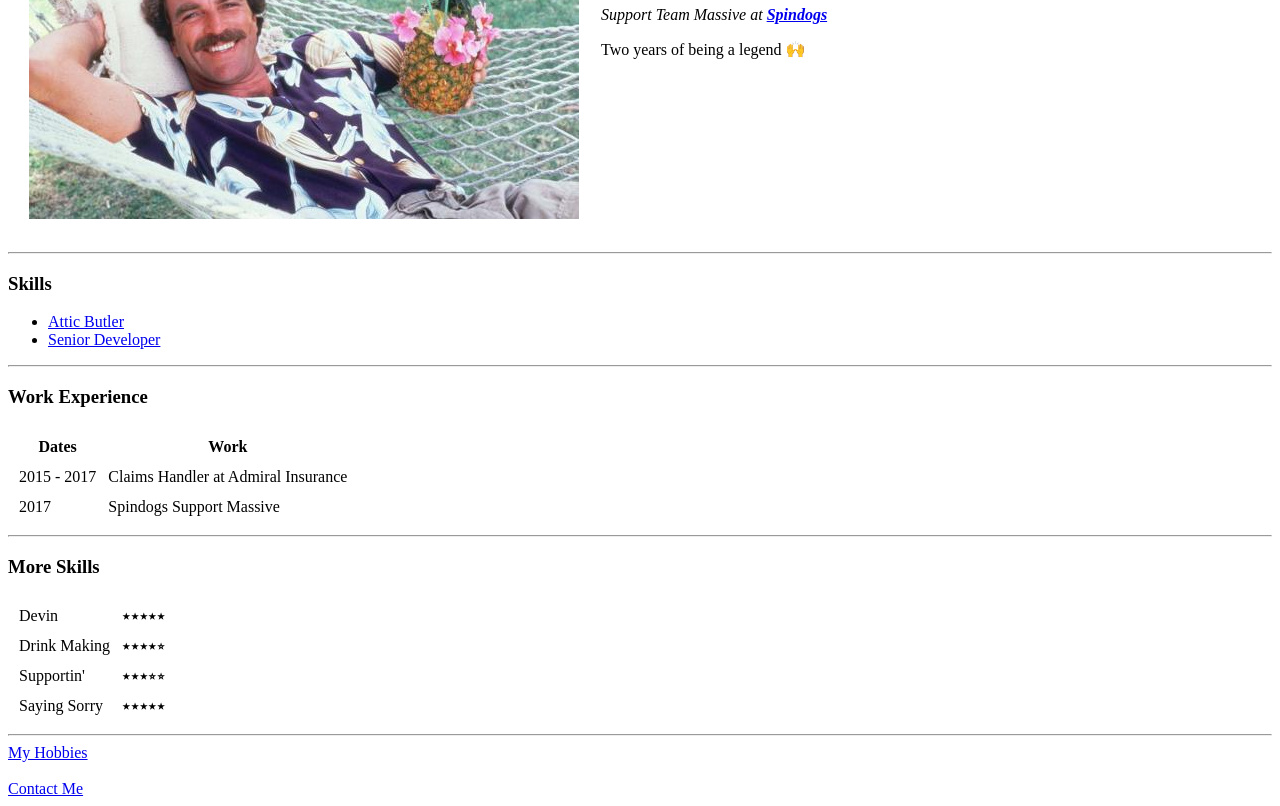
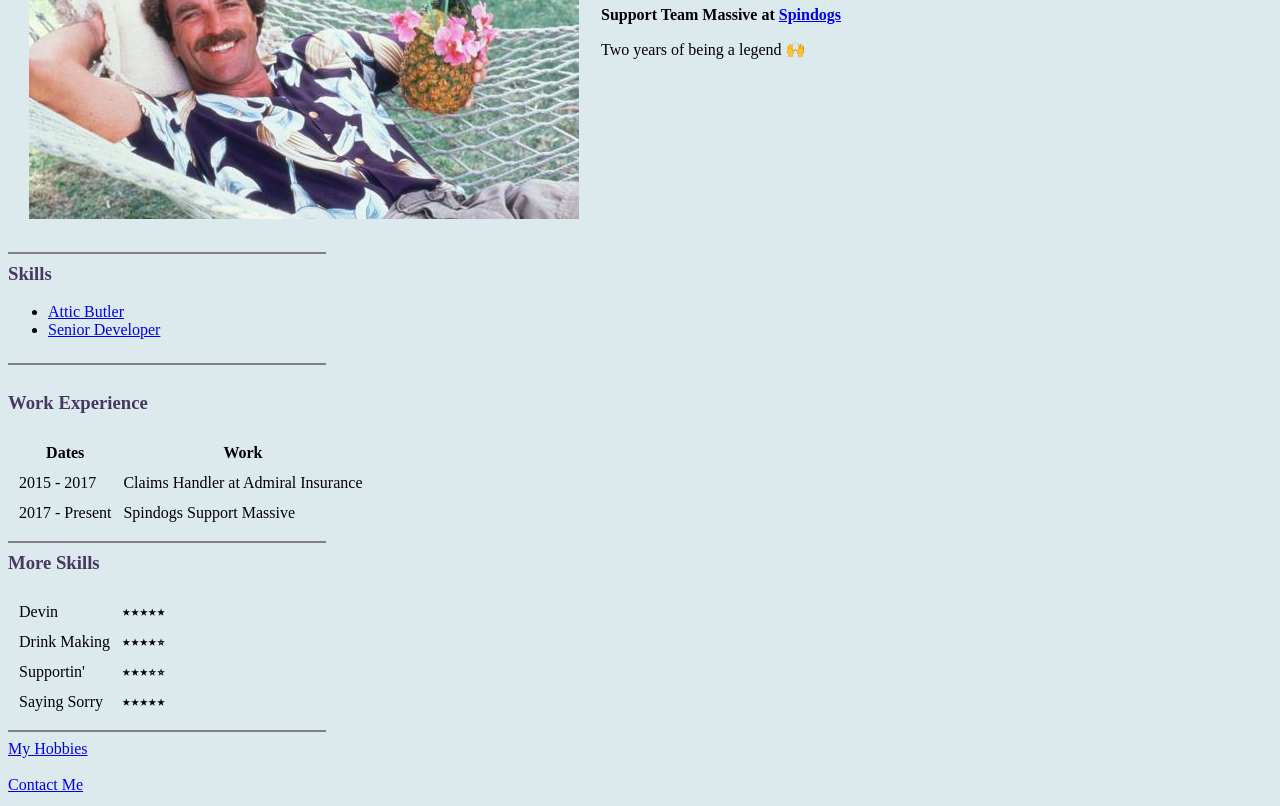
Before and after one commit to jenj045/cv, a plain HTML site: page index.html in a window 1280 px wide. Shown: the part 250-1056 px from the top of the page. Drawn offline with Linux system fonts and the light colour scheme.

Commit message:
Add files via upload

```diff
--- a/index.html
+++ b/index.html
@@ -4,16 +4,18 @@
 <head>
   <meta charset="utf-8">
   <title>🖤Jennifer's Personal Site🖤</title>
+  <link rel="stylesheet" href="css/style.css">
 </head>
 
 <body>
-  <table cellspacing =20>
+  <table cellspacing=20>
     <tr>
       <td><img src="images/tom.jpg" alt="Tom Selleck"></td>
       <td>
         <h1>Jennifer Jones</h1>
-      <p><em>Support Team Massive at <strong><a href="https://www.spindogs.co.uk">Spindogs</a></strong></em></p>
-      <p>Two years of being a legend 🙌</p></td>
+        <p><strong>Support Team Massive at <a href="https://www.spindogs.co.uk">Spindogs</a></strong></p>
+        <p>Two years of being a legend 🙌</p>
+      </td>
     </tr>
   </table>
   <hr>
@@ -24,7 +26,7 @@
     <li> <a href="images/hacker.jpg">Senior Developer</a></li>
   </ul>
 
-  <hr />
+  <hr><br>
   <h3>Work Experience</h3>
   <table cellspacing=10>
     <thead>
@@ -39,7 +41,7 @@
         <td>Claims Handler at Admiral Insurance</td>
       </tr>
       <tr>
-        <td>2017</td>
+        <td>2017 - Present</td>
         <td>Spindogs Support Massive</td>
       </tr>
     </tbody>
@@ -64,7 +66,7 @@
       <td>⭑⭑⭑⭑⭑</td>
     </tr>
   </table>
-  <hr>
+  <hr><br>
   <a href="hobbies.html">My Hobbies</a>
   <br>
   <br>
```
Lines whose indentation alone changed are shown as unchanged.
